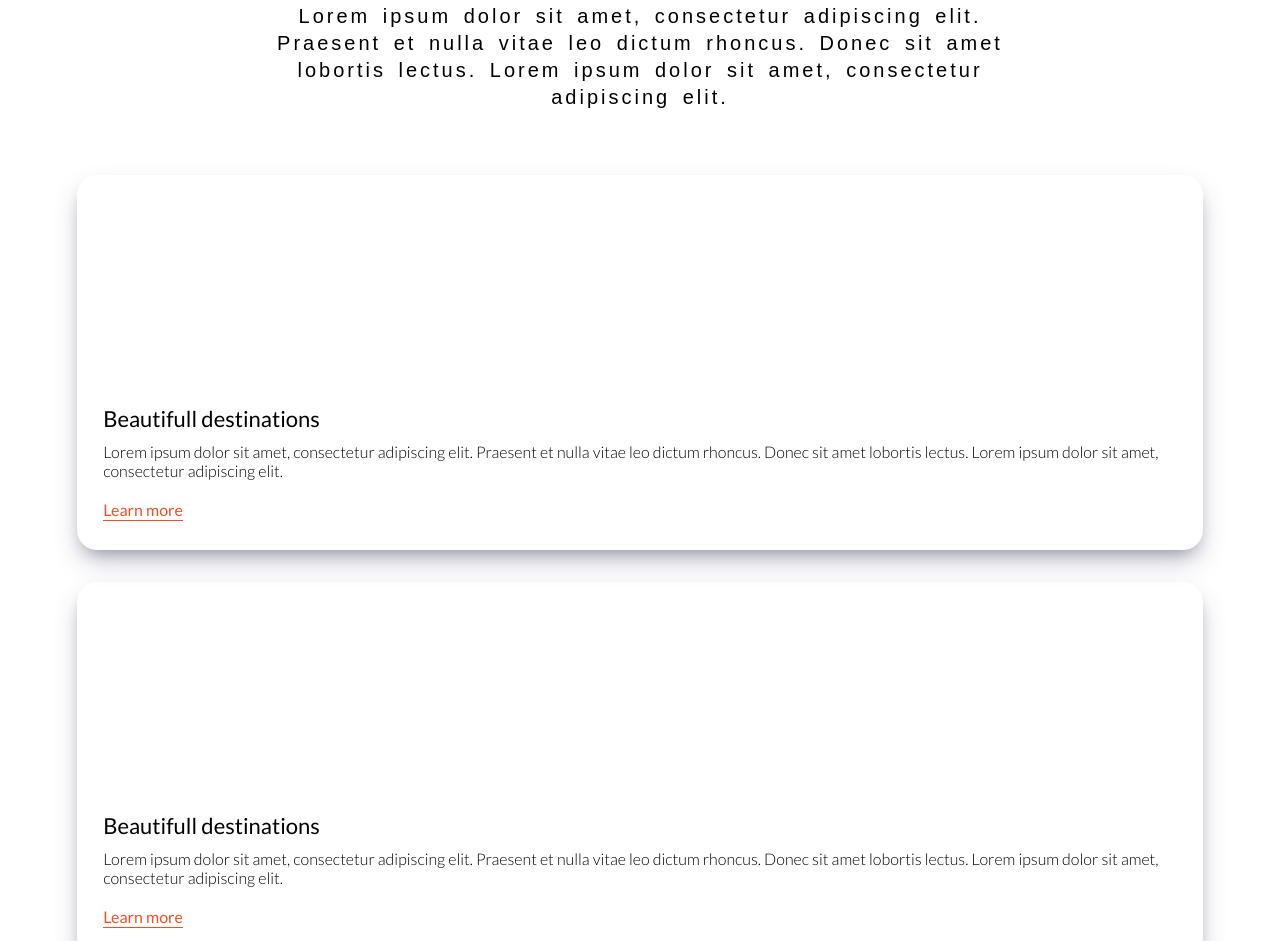
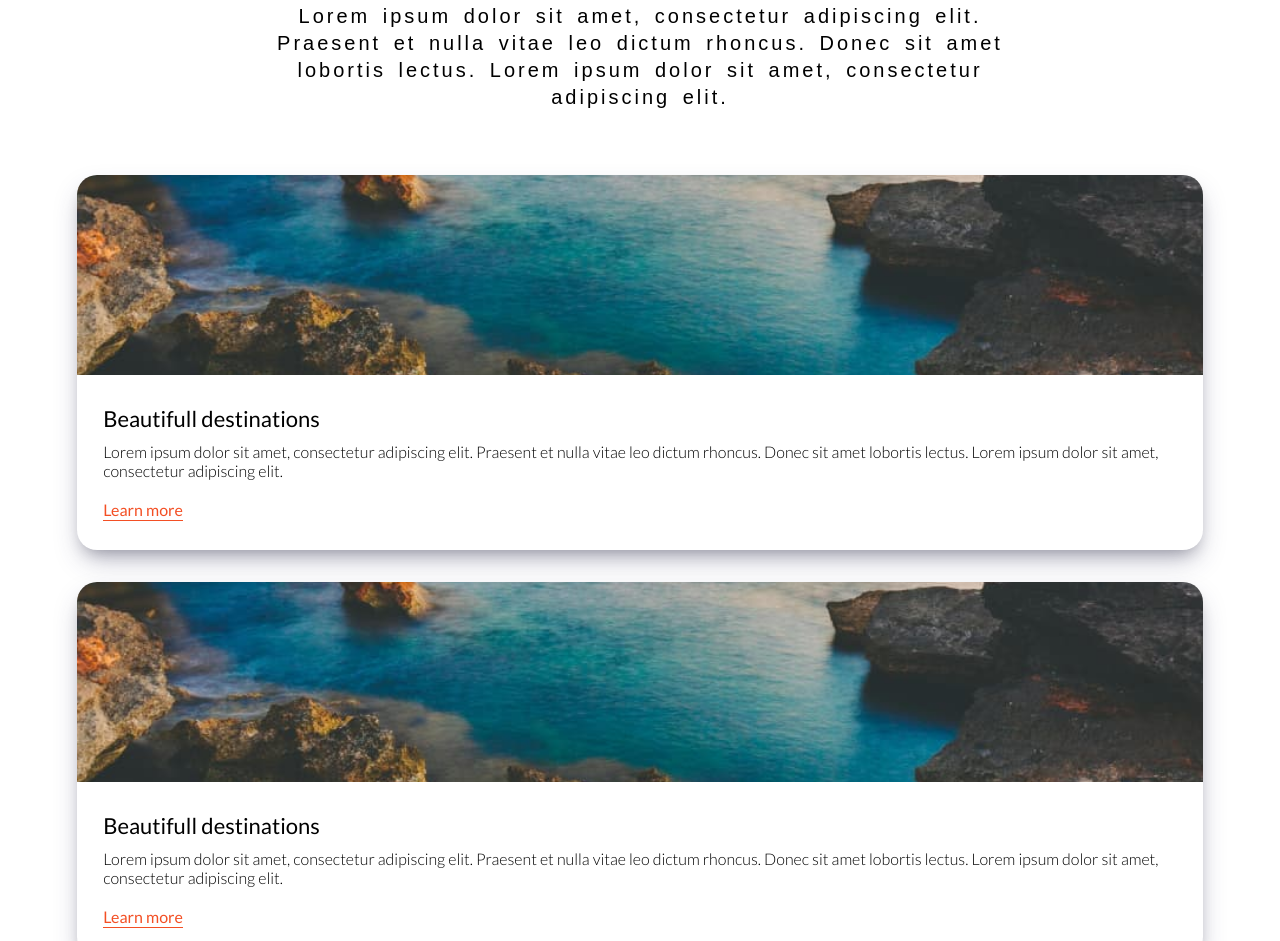
Before and after one commit to FranjoDumanovsky/thestination, a plain HTML site: page index.html in a window 1280 px wide. Shown: the part 2788-3729 px from the top of the page. Drawn offline with Linux system fonts and the light colour scheme; the site is published under a folder, as on GitHub Pages, so addresses that start at the root find nothing.

Commit message:
images path

```diff
--- a/style.css
+++ b/style.css
@@ -702,7 +702,7 @@ nav {
 }
 
 .card-image {
-  background: url("/images/section_image_02.jpg") no-repeat center center/cover;
+  background: url("images/section_image_02.jpg") no-repeat center center/cover;
   height: 200px;
   width: 100%;
   border-top-left-radius: 20px;
```
